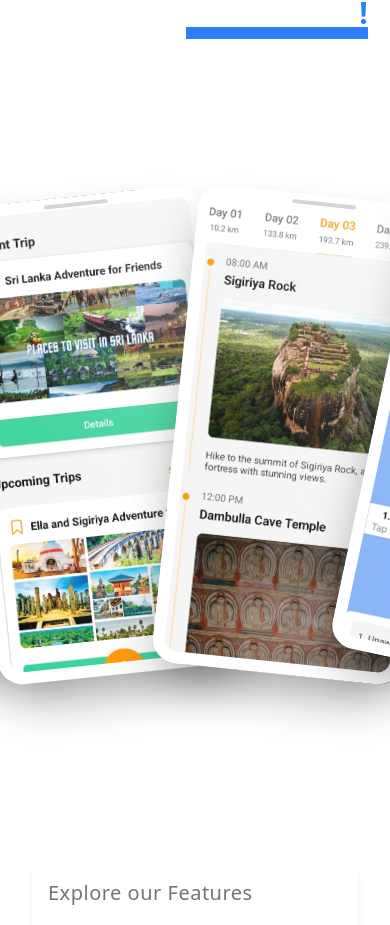
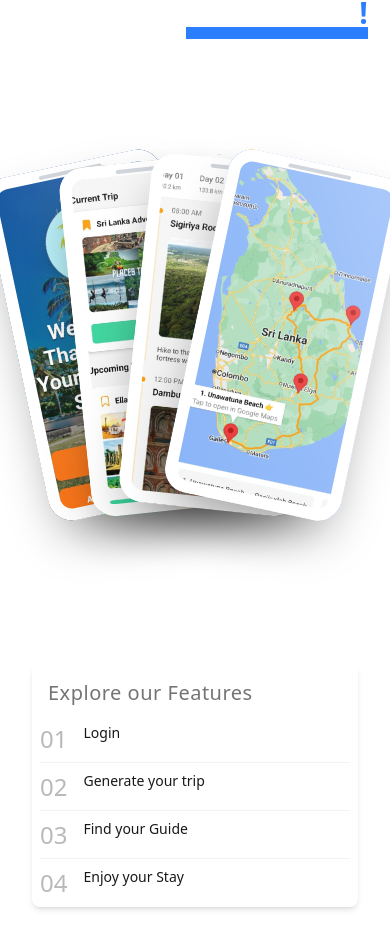
Before and after one commit to RandithaK/Thambapanni_Website, a React (Vite) app: page / in a window 390 px wide. Shown: the part 913-1838 px from the top of the page. Built offline with nearby package versions, Linux system fonts and the light colour scheme.

Commit message:
Refactor Phone mockups: replace Phone component with Mockupcontainer for improved responsiveness and mobile support

```diff
--- a/src/App.tsx
+++ b/src/App.tsx
@@ -7,7 +7,7 @@ import Hero from "./components/Hero";
 import PhoneMockUp2 from "./components/PhoneMockUp2";
 import { ShineBorder } from "./components/ShineBorder";
 import Tourist from "./components/Tourist";
-import Phone from "./components/phonemokups";
+import Mockupcontainer from "./components/Mockupcontainer";
 
 function App() {
   return (
@@ -18,7 +18,7 @@ function App() {
         <Hero />
 
         <div className="container mx-auto ">
-          <Phone/>
+          <Mockupcontainer/>
         </div>
 
         <div className="container mx-auto px-4">
--- a/src/components/Phonemokups.tsx
+++ b/src/components/Mockupcontainer.tsx
@@ -1,5 +1,5 @@
 // PhoneMockups.tsx
-import React from 'react';
+import React, { useEffect, useState } from 'react';
 // Import images directly
 import image1 from '../assets/image1.jpeg';
 import image2 from '../assets/image2.jpeg';
@@ -10,20 +10,29 @@ interface PhotoCardProps {
   imageSrc: string;
   rotation: string;
   translateX: string;
+  translateXMobile: string;
   zIndex: number;
+  isMobile: boolean;
 }
 
-const PhotoCard: React.FC<PhotoCardProps> = ({ imageSrc, rotation, translateX, zIndex }) => {
+const PhotoCard: React.FC<PhotoCardProps> = ({
+  imageSrc,
+  rotation,
+  translateX,
+  translateXMobile,
+  zIndex,
+  isMobile
+}) => {
   return (
     <div
-      className={`absolute top-1/2 transform -translate-y-1/2 ${translateX} ${rotation} transition-all duration-500`}
+      className={`absolute top-1/2 transform -translate-y-1/2 ${isMobile ? translateXMobile : translateX} ${rotation} transition-all duration-500`}
       style={{ zIndex }}
     >
       <div
         className="relative rounded-3xl overflow-hidden shadow-xl transition-all duration-300 ease-in-out hover:scale-105"
         style={{
-          width: '250px',
-          height: '480px',
+          width: isMobile ? '180px' : '250px',
+          height: isMobile ? '350px' : '480px',
           boxShadow: '0 25px 50px -12px rgba(0, 0, 0, 0.4)'
         }}
       >
@@ -45,7 +54,25 @@ const PhotoCard: React.FC<PhotoCardProps> = ({ imageSrc, rotation, translateX, z
   );
 };
 
-const Phone: React.FC = () => {
+const Mockupcontainer: React.FC = () => {
+  const [isMobile, setIsMobile] = useState(false);
+
+  // Check if the screen is mobile size
+  useEffect(() => {
+    const checkIfMobile = () => {
+      setIsMobile(window.innerWidth < 768);
+    };
+
+    // Initial check
+    checkIfMobile();
+
+    // Add event listener for window resize
+    window.addEventListener('resize', checkIfMobile);
+
+    // Clean up
+    return () => window.removeEventListener('resize', checkIfMobile);
+  }, []);
+
   // Images
   const images = [
     image1,
@@ -54,26 +81,30 @@ const Phone: React.FC = () => {
     image4,
   ];
 
-  // Improved spread arrangement with balanced spacing
+  // Styles for different screen sizes
   const phoneStyles = [
     {
       rotation: '-rotate-12',
       translateX: '-translate-x-[300px]',
+      translateXMobile: '-translate-x-[90px]',
       zIndex: 1
     },
     {
       rotation: '-rotate-6',
       translateX: '-translate-x-[100px]',
+      translateXMobile: '-translate-x-[30px]',
       zIndex: 2
     },
     {
       rotation: 'rotate-6',
       translateX: 'translate-x-[100px]',
+      translateXMobile: 'translate-x-[30px]',
       zIndex: 3
     },
     {
       rotation: 'rotate-12',
       translateX: 'translate-x-[300px]',
+      translateXMobile: 'translate-x-[90px]',
       zIndex: 4
     },
   ];
@@ -98,8 +129,8 @@ const Phone: React.FC = () => {
         </h2>
       </div>
 
-      {/* Phone mockups container - properly centered */}
-      <div className="relative w-full max-w-6xl h-[600px] mx-auto flex items-center justify-center  pr-60">
+      {/* Phone mockups container - properly centered and responsive */}
+      <div className={`relative w-full max-w-6xl h-[400px] md:h-[600px] mx-auto flex items-center justify-center ${isMobile ? 'pr-45' : 'pr-60'}`}>
         {/* Center point for all phones to fan out from */}
         <div className="relative">
           {images.map((src, index) => (
@@ -108,15 +139,15 @@ const Phone: React.FC = () => {
               imageSrc={src}
               rotation={phoneStyles[index].rotation}
               translateX={phoneStyles[index].translateX}
+              translateXMobile={phoneStyles[index].translateXMobile}
               zIndex={phoneStyles[index].zIndex}
+              isMobile={isMobile}
             />
           ))}
         </div>
       </div>
-
-
     </div>
   );
 };
 
-export default Phone;
+export default Mockupcontainer;
```
